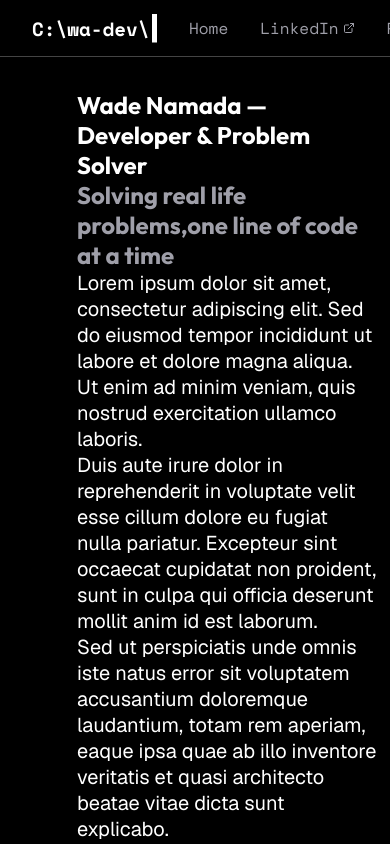
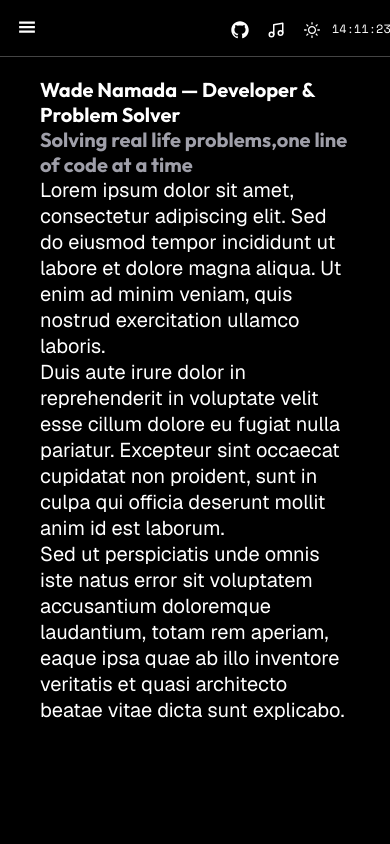
Before and after one commit to wade00000/My-Portfolio, a React (Vite) app: page /intro in a window 390 px wide. Shown: the top 844 px of the page. Built offline with nearby package versions, Linux system fonts and the light colour scheme.

Commit message:
style: tweak mobile responsiveness

```diff
--- a/src/App.css
+++ b/src/App.css
@@ -14,6 +14,10 @@
   background: var(--bg-color);
   backdrop-filter: blur(10px); /* gives it the frosted glass look */
 
+}
+
+.hamburger{
+  display: none;
 }
 
 .nav-left {
@@ -359,16 +363,121 @@ a {
   box-shadow: 0 8px 16px 0 rgba(154, 16, 154, 0.2);
 }
 
-@media (max-width: 600px){
- .content{
-  margin-left:0
- }
- .sidebar{
-  display: none;
+@media (max-width: 768px) {
+  /* Navbar adjustments */
+  .navbar {
+    padding: 0.5rem 1rem;
+  }
+
+  .nav-left {
+    gap: 1rem;
+  }
+
+  .nav-left a {
+    font-size: 0.875rem;
+  }
+
+
+
+  .logo {
+    font-size: 1rem;
+    width: 100px;
+  }
+
+  .nav-right {
+    gap: 0.5rem;
+  }
+
+  .nav-right .right {
+    width: 32px;
+    height: 32px;
+    padding: 7px;
+  }
+
+  .time {
+    font-size: 0.75rem;
+    width: 50px;
+  }
+
+  /* Hide sidebar, adjust content */
+  .sidebar {
+    display: none;
+  }
+
+  .content {
+    margin-left: 0;
+    padding-left: 1rem;
+    padding-right: 1rem;
+  }
+
+  /* Sections */
+  section {
+    padding-left: 0;
+    padding-top: 20px;
+  }
+
+  /* Project cards - stack vertically */
+  .projects-grid {
+    grid-template-columns: 1fr; /* One column */
+    gap: 20px;
+  }
+
+  .project-card img {
+    height: 180px;
+  }
+
+  /* Typography */
+  h1 {
+    font-size: 1.5rem;
+  }
+
+  h2 {
+    font-size: 1.25rem;
+  }
+
+  p {
+    font-size: 1rem;
+  }
 }
+
+@media(max-width:600px){
+  .hamburger{
+    display: block;
+    padding-left: 10px;
+  }
+  .logo{
+    display: none;
+  }
+
+  .nav-left a{
+    display: none;
+  }
 
 
 }
 
+/* Extra small phones */
+@media (max-width: 480px) {
+  .navbar {
+    padding: 0.5rem;
+  }
+
+
+
+  .nav-right .right {
+    width: 28px;
+    height: 28px;
+  }
+
+  h1 {
+    font-size: 1.25rem;
+  }
+
+  .content {
+    padding-left: 0.5rem;
+    padding-right: 0.5rem;
+  }
+}
+
 
 /* <600px, 601px, 768px, 992px, 1200px */
--- a/src/components/Content.jsx
+++ b/src/components/Content.jsx
@@ -76,7 +76,7 @@ function Content(){
 
         return () => observerRef.current.disconnect()
 
-  }, [location.pathname])
+  }, [location.pathname,navigate])
 
   const observer = el => {
      if (el && observerRef.current){
--- a/src/components/NavBar.jsx
+++ b/src/components/NavBar.jsx
@@ -3,14 +3,16 @@ import { useRef } from "react"
 import { RxGithubLogo } from "react-icons/rx";
 import { LuMusic,LuMoon,LuExternalLink } from "react-icons/lu";
 import { AiOutlineSun } from "react-icons/ai";
-import { TbCircleDashedLetterW } from "react-icons/tb";
-import { PiLineVerticalBold } from "react-icons/pi";
+import { GiHamburgerMenu } from "react-icons/gi";
 
 function NavBar({time,handleMusic,handleDark,darkMode,isPlaying,triggerAnimation,handleLogoHover}){
 
     return(
         <nav className="navbar">
            <div className="nav-left">
+                 <button className="hamburger" id="hamburger">
+                   <GiHamburgerMenu size={18} />
+                </button>
                 <div
                  className={`logo ${triggerAnimation ? 'animate' : ''}`}
                  onMouseEnter={handleLogoHover}
```
